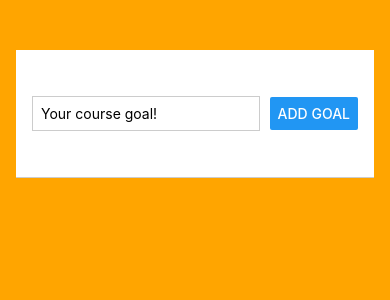
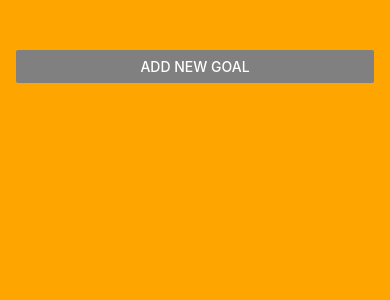
Before and after one commit to PaingThu/FirstReactProject, a React Native app: screen / in a window 390 px wide. Shown: the top 300 px of the page. Built offline with nearby package versions, Linux system fonts and the light colour scheme.

Commit message:
Adding Modal, Styling and Controlling the Modal visibility

```diff
--- a/App.js
+++ b/App.js
@@ -1,6 +1,6 @@
 import { StatusBar } from 'expo-status-bar';
 import { useState } from 'react';
-import { StyleSheet, View, FlatList } from 'react-native';
+import { StyleSheet, View, FlatList, Button } from 'react-native';
 import GoalInput from './components/GoalInput';
 import GoalItem from './components/GoalItem'
 
@@ -8,12 +8,19 @@
 
 
     const [courseGoals, setCourseGoals] = useState([])
+    const [modalIsVisible,setModalIsVisible] = useState(false)
 
-
+    function setAddGoalHandler() {
+        setModalIsVisible(true)
+    }
+    function endAddGoalHandler(){
+        setModalIsVisible(false)
+    }
 
     function addGoalHandler(enteredGoalText) {
         // console.log(enteredGoalText)
         setCourseGoals(currentCourseGoals => [...currentCourseGoals, { text: enteredGoalText, id: Math.random().toString() }])
+        setModalIsVisible(false)
     }
 
     function deleteGoalHandler(id){
@@ -26,8 +33,8 @@
 
     return (
         <View style={styles.appContainer}>
-
-            <GoalInput onAddGoal={addGoalHandler} />
+            <Button title='Add New Goal' color="gray" onPress={setAddGoalHandler}/>
+            <GoalInput visible={modalIsVisible} onAddGoal={addGoalHandler} onCancel={endAddGoalHandler}/>
             <View style={styles.goalContainer}>
                 <FlatList data={courseGoals} renderItem={itemData => {
                     return <GoalItem goal={itemData.item.text} id={itemData.item.id} onDeleteItem={deleteGoalHandler} />
--- a/components/GoalInput.js
+++ b/components/GoalInput.js
@@ -1,5 +1,5 @@
 import { useState } from 'react'
-import { View, TextInput, Button, StyleSheet } from 'react-native'
+import { View, TextInput, Button, StyleSheet, Modal } from 'react-native'
 
 function GoalInput(props) {
     const [enteredGoalText,setEtnteredGoalText] = useState('')
@@ -15,10 +15,22 @@
     }
 
     return (
+        <Modal visible={props.visible} animationType='slide'>
             <View style={styles.inputContainer}>
                 <TextInput style={styles.textInput} placeholder='Your course goal!' value={enteredGoalText} onChangeText={goalInputHandler}/>
+                <View style={styles.buttonContainer}>
+                    <View style={styles.button}>
+                        <Button title='Cancel' onPress={props.onCancel}/>
+                    </View>
+                    <View style={styles.button}>
                         <Button title='Add Goal' onPress={addGoalHandler}/>
                     </View>
+
+
+                </View>
+
+            </View>
+        </Modal>
     )
 }
 
@@ -27,9 +39,8 @@
 const styles = StyleSheet.create({
     inputContainer: {
         flex:1,
-        flexDirection: 'row',
         alignItems: 'center',
-        justifyContent: 'space-between',
+        justifyContent: 'center',
         paddingHorizontal: 16,
         borderBottomWidth: 1,
         borderBottomColor: '#cccccc',
@@ -38,8 +49,17 @@
     textInput: {
         borderWidth: 1,
         borderColor: '#ccc',
-            width: '70%',
+        width: '100%',
         marginRight: 8,
         padding: 8,
     },
+    buttonContainer:{
+        marginTop: 16,
+        flexDirection: 'row'
+    },
+    button: {
+        width: 100,
+        marginHorizontal: 8
+    },
+
 })
```
Lines whose indentation alone changed are shown as unchanged.
